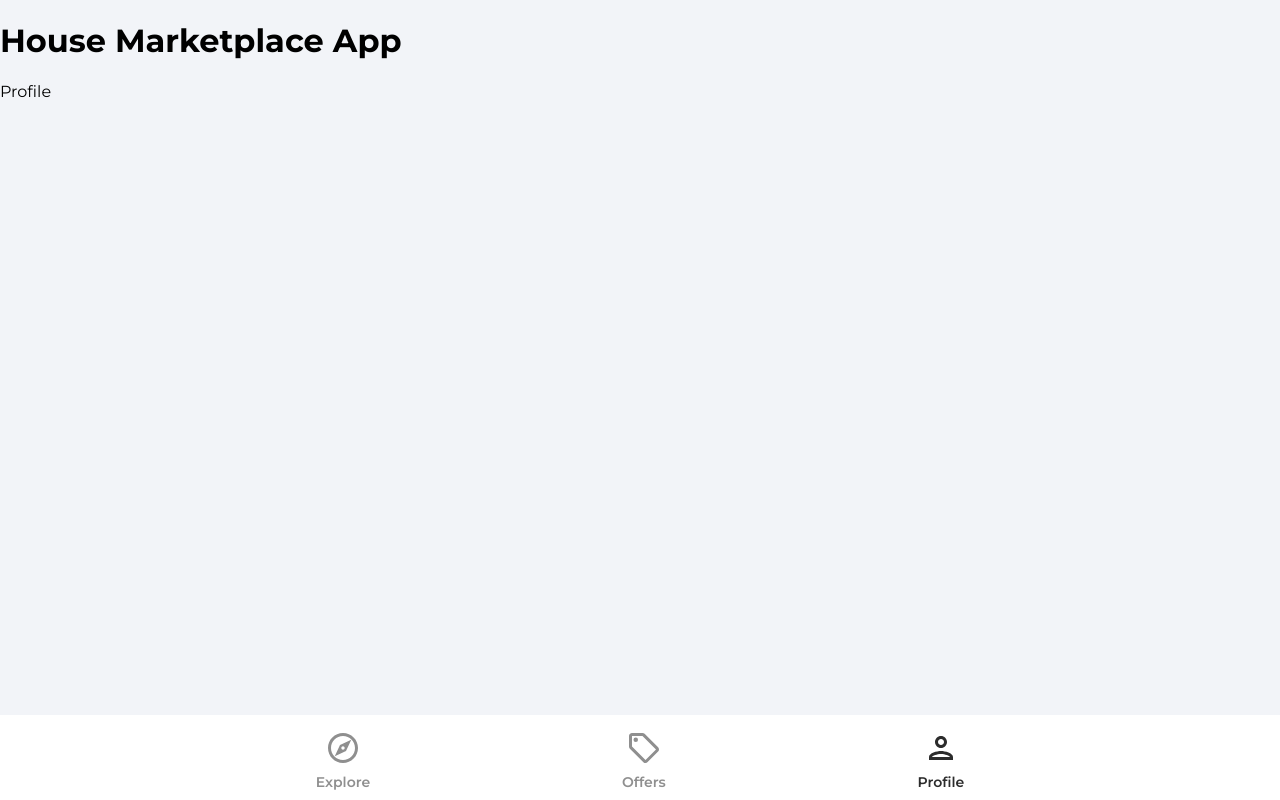
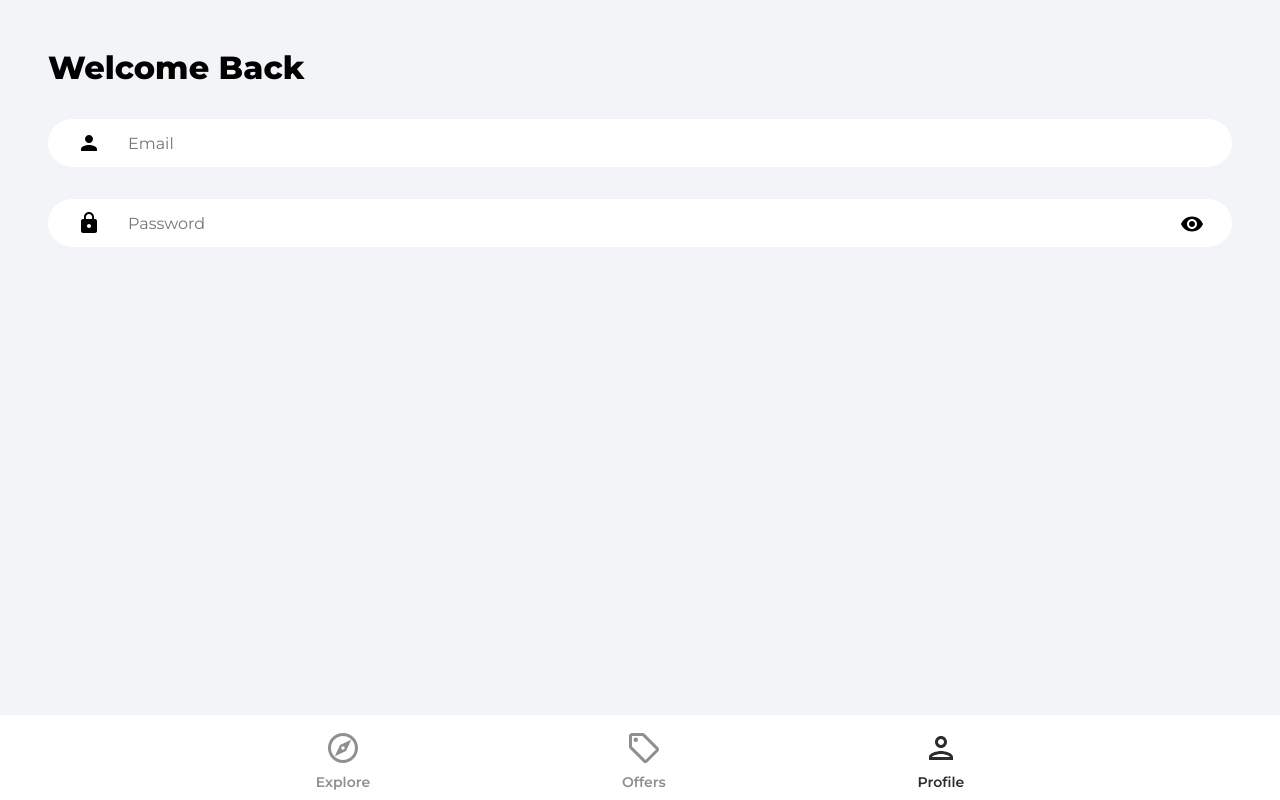
Before and after one commit to stinger222/house-marketplace, a React (Create React App) app: page /profile in a window 1280 px wide. Built offline with nearby package versions, Linux system fonts and the light colour scheme.

Commit message:
Add SignIn comonent

```diff
--- a/src/App.js
+++ b/src/App.js
@@ -10,12 +10,11 @@ import Navbar from './components/Navbar/Navbar';
 function App() {
   return (
     <>
-			<h1>House Marketplace App</h1>
 			<Router>
 				<Routes>
 					<Route exact path='/' element={<Explore/>}/>
 					<Route exact path='/offers' element={<Offers/>}/>
-					<Route exact path='/profile' element={<Profile/>}/>
+					<Route exact path='/profile' element={<SignIn/>}/>
 					<Route exact path='/sign-in' element={<SignIn/>}/>
 					<Route exact path='/sign-up' element={<SignUp/>}/>
 					<Route exact path='/forgot-password' element={<ForgotPassword/>}/>
--- a/src/pages/SignIn.js
+++ b/src/pages/SignIn.js
@@ -1,5 +1,57 @@
+import { useState } from 'react'
+import visibilityIcon from '../assets/svg/visibilityIcon.svg'
+
 export default function SignIn() {
+
+	const [passVisibility, setPassVisibility] = useState(false)
+	const [formData, setFormData] = useState({
+		email: '',
+		password: ''
+	})
+	const { email, password } = formData
+
+	const onChange = (e) => {
+		setFormData({
+			...formData,
+			[e.target.id]: e.target.value
+		})
+	}
+
 	return (
-		<div>Sign In</div>
-	)
+		<>
+			<div className="pageContainer">
+				<header>
+					<p className="pageHeader">Welcome Back</p>
+				</header>
+				<form>
+					<input
+						className="emailInput"
+						placeholder="Email"
+						type="email"
+						id="email"
+						value={email}
+						onChange={onChange}
+					/>
+
+					<div className="passwordInputDiv">
+						<input
+							type={passVisibility ? "text" : "password"}
+							className="passwordInput"
+							placeholder="Password"
+							id="password"
+							value={password}
+							onChange={onChange}
+						/>
+
+						<img
+							src={visibilityIcon}
+							alt="show password"
+							className="showPassword"
+							onClick={() => setPassVisibility(!passVisibility)}
+						/>
+					</div>
+				</form>
+			</div>
+		</>
+	);
 }
```
